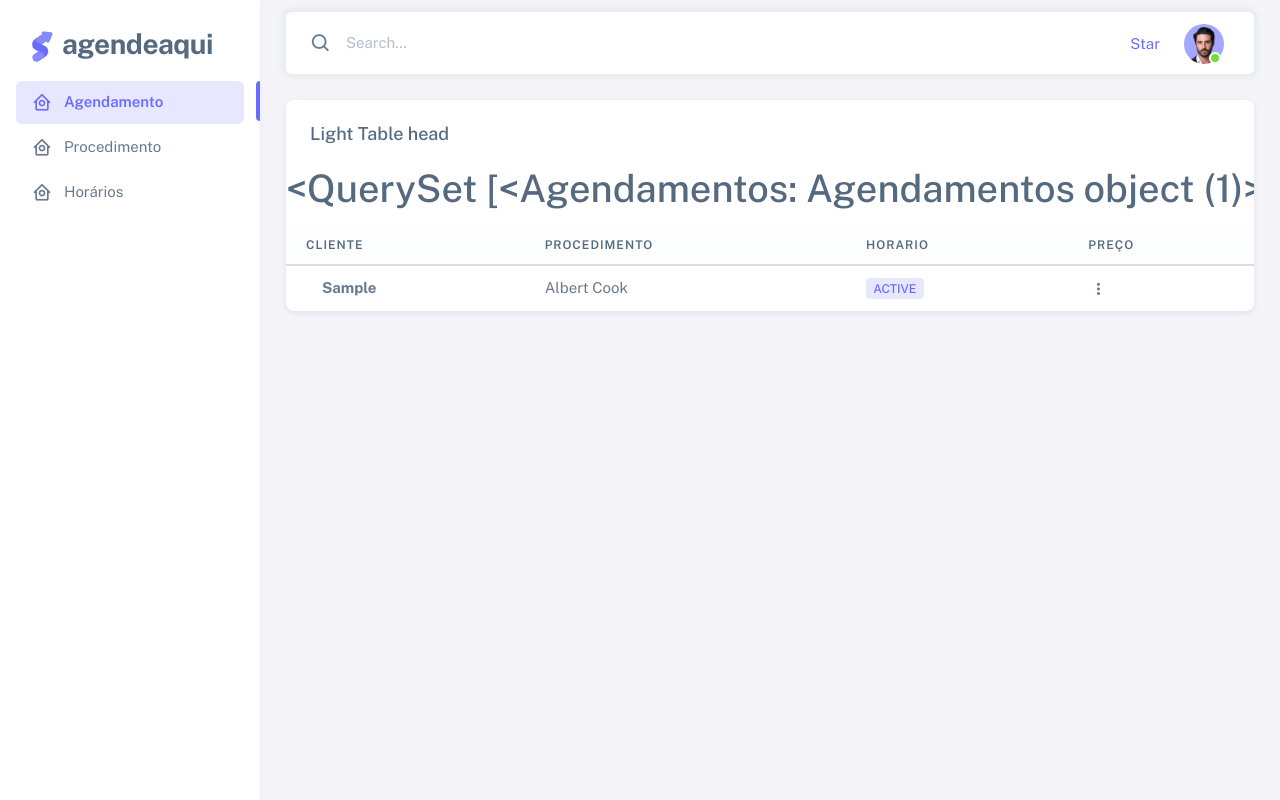
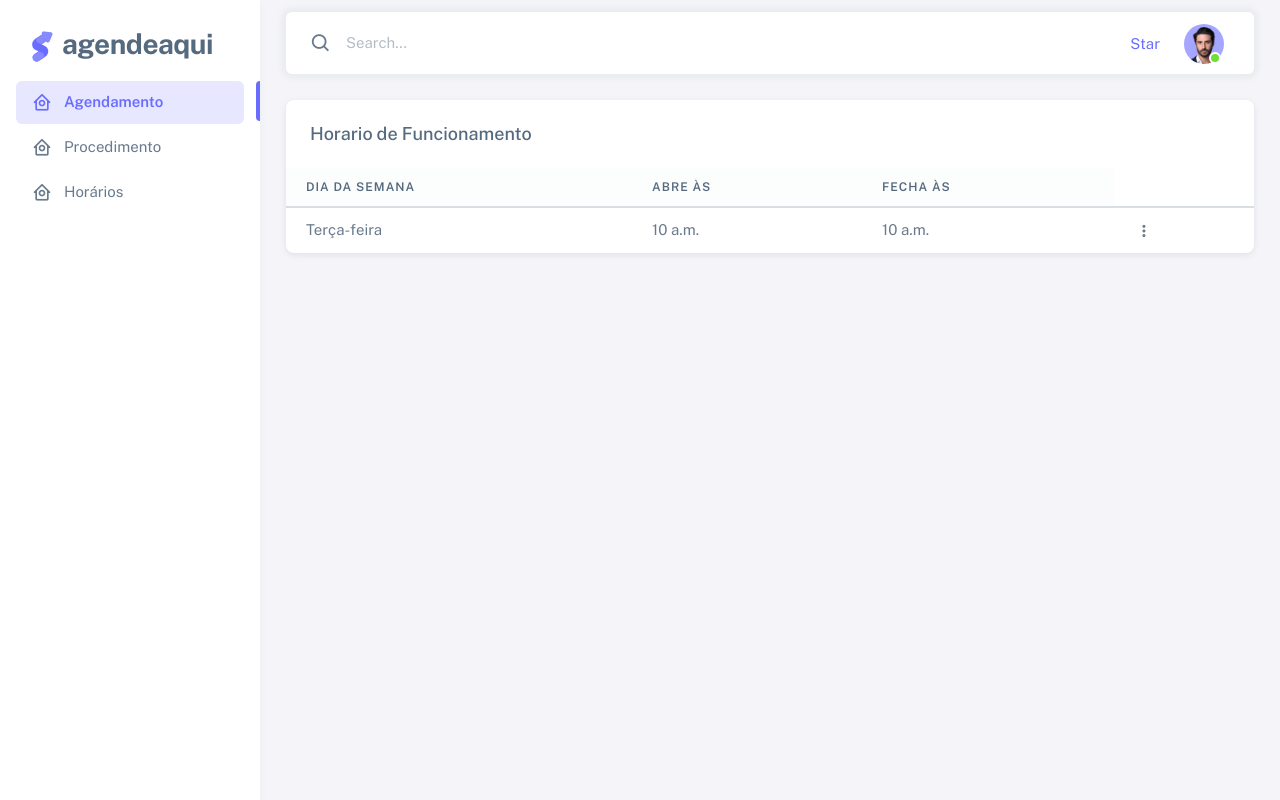
Before and after one commit to Ana-Vi/agendeAqui, a Django app: template templates/horario/horario.html in a window 1280 px wide. Run offline with Django 3.2, Linux system fonts and the light colour scheme; the template is opened without the code that fills it: values that come from a table or form of the project are taken from there, others are empty; tables that the repository leaves empty hold one stand-in row (values such as "Sample post"); some libraries are stand-ins or nearby versions.

Commit message:
tela horario

```diff
--- a/horario/views.py
+++ b/horario/views.py
@@ -8,7 +8,7 @@
 # Create your views here.
 def horario(request):
     salao = Usuario.objects.filter(codigo_auth_user=request.user.id)
-    horario = Horarios.objects.filter(id_usuario=request.user.id).order_by('-id')
+    horario = Horarios.objects.filter(id_usuario=request.user.id).order_by('id')
     if salao == 0 or salao == '':
         return HttpResponse('Salão não encontrado')
     data = {
--- a/templates/horario/horario.html
+++ b/templates/horario/horario.html
@@ -9,35 +9,46 @@
   <div class="row">
     <div class="col-12 col-lg-12 order-2 order-md-3 order-lg-2 mb-4">
       <div class="card">
-                <h5 class="card-header">Light Table head</h5>
+                <h5 class="card-header">Horario de Funcionamento</h5>
                 <div class="table-responsive text-nowrap">
                   <table class="table">
                     <thead class="table-light">
                       <tr>
-                        <th>Cliente</th>
-                        <th>Procedimento</th>
-                        <th>Horario</th>
-                        <th>Preço</th>
+                        <th>Dia da semana</th>
+                        <th>Abre às</th>
+                        <th>Fecha às</th>
                       </tr>
                     </thead>
                     <tbody class="table-border-bottom-0">
-                    <h1>{{ agenda }}</h1>
-                    {% for item in agenda %}
+                    {% for item in horario %}
                       <tr>
-                        <td><i class="fab fa-angular fa-lg text-danger me-3"></i> <strong>{{ item.cliente }}</strong></td>
-                        <td>Albert Cook</td>
-                        <td><span class="badge bg-label-primary me-1">Active</span></td>
+                        {% if item.dia_semana == 0 %}
+                        <td>Segunda-feira</td>
+                        {% elif item.dia_semana == 1 %}
+                        <td>Terça-feira</td>
+                        {% elif item.dia_semana == 2 %}
+                        <td>Quarta-feira</td>
+                        {% elif item.dia_semana == 3 %}
+                        <td>Quinta-feira</td>
+                        {% elif item.dia_semana == 4 %}
+                        <td>Sexta-feira</td>
+                        {% elif item.dia_semana == 5 %}
+                        <td>Sábado</td>
+                        {% elif item.dia_semana == 6 %}
+                        <td>Domingo</td>
+                        {% endif %}
+
+                        <td>{{ item.hora_inicial }}</td>
+
+                        <td>{{ item.hora_final }}</td>
                         <td>
                           <div class="dropdown">
                             <button type="button" class="btn p-0 dropdown-toggle hide-arrow" data-bs-toggle="dropdown">
                               <i class="bx bx-dots-vertical-rounded"></i>
                             </button>
                             <div class="dropdown-menu">
-                              <a class="dropdown-item" href="javascript:void(0);"
-                                ><i class="bx bx-edit-alt me-1"></i> Edit</a
-                              >
-                              <a class="dropdown-item" href="javascript:void(0);"
-                                ><i class="bx bx-trash me-1"></i> Delete</a
+                              <a class="dropdown-item" href="update/{{ item.id }}"
+                                ><i class="bx bx-edit-alt me-1"></i> Editar</a
                               >
                             </div>
                           </div>
```
Also changed, not shown: templates/horario/cadastrar.html (+37 -9 lines).
